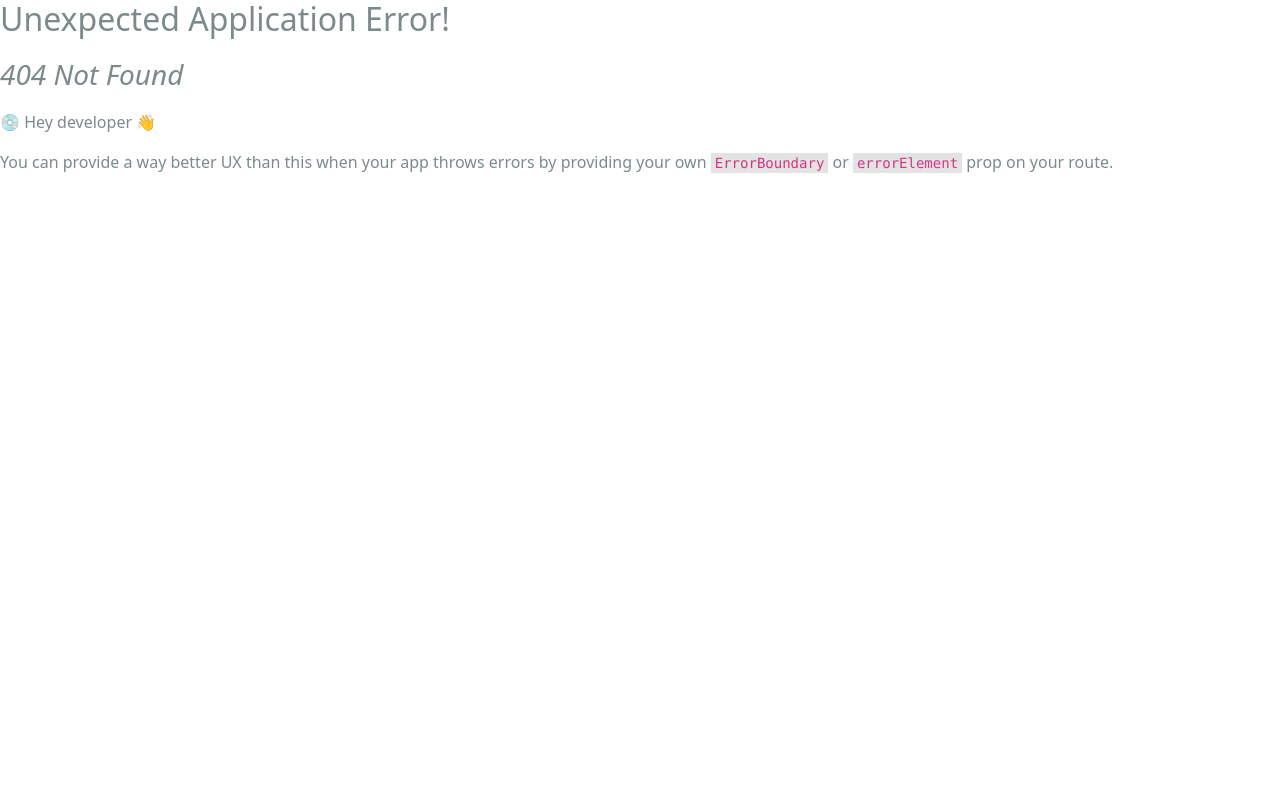
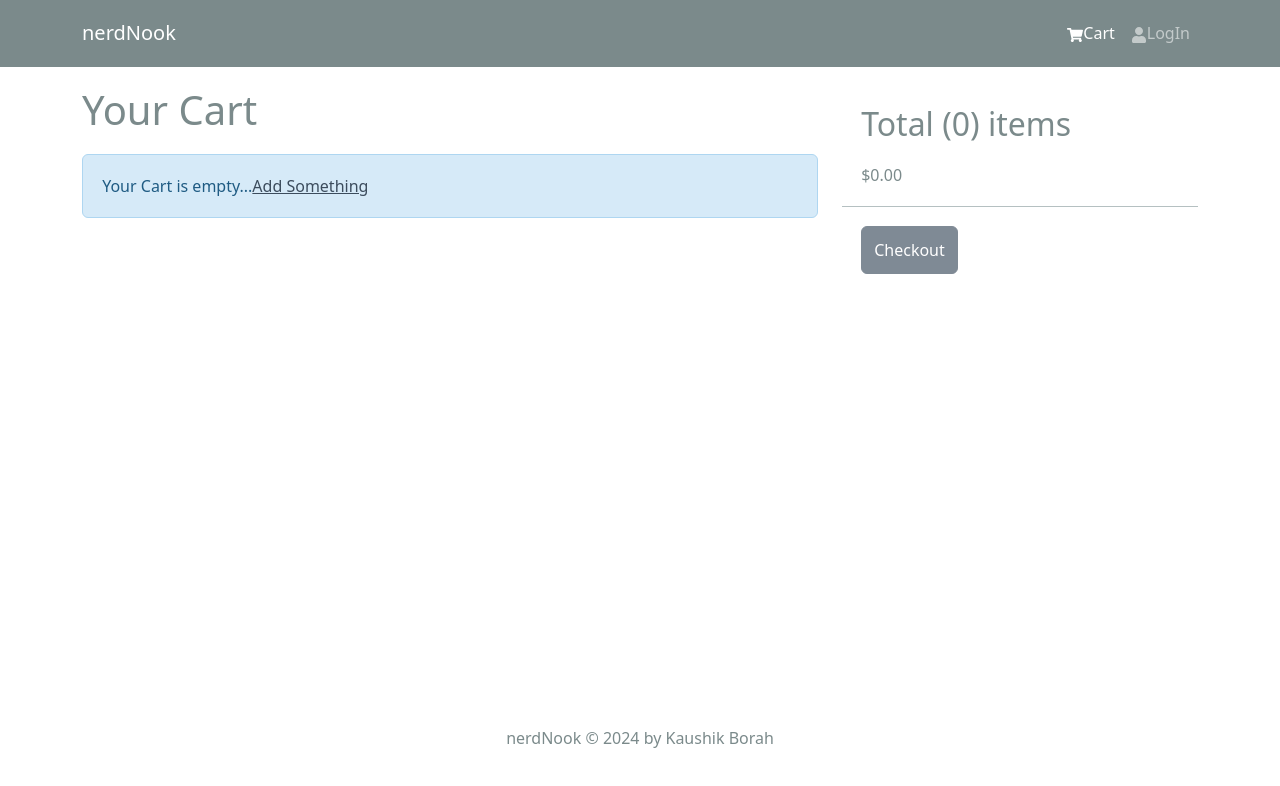
Before and after one commit to dngeonMaster1706/e-commerce-mern, a React (Create React App) app in the folder frontend/: page /cart in a window 1280 px wide. Before the commit this address had no page. Shown: the top 786 px of the page. Built offline with nearby package versions, Linux system fonts and the light colour scheme.

Commit message:
Cart Functionality Added

```diff
--- a/frontend/src/components/Header.jsx
+++ b/frontend/src/components/Header.jsx
@@ -1,8 +1,13 @@
-import {Navbar,Nav,Container} from 'react-bootstrap';
+import {Badge,Navbar,Nav,Container} from 'react-bootstrap';
 import {LinkContainer} from 'react-router-bootstrap'
 import { FaShoppingCart,FaUser } from "react-icons/fa";
+import {useSelector} from 'react-redux'
+
+
 
 const Header = () => {
+  const { cartItems }=useSelector((state)=>state.cart);
+  console.log(cartItems);
   return (
     <header>
       <Navbar bg='dark' variant='dark' expand="lg" collapseOnSelect>
@@ -21,7 +26,15 @@
              <Navbar.Collapse id='basic-navbar-nav'>
                 <Nav className='ms-auto'>
                     <LinkContainer to='/cart'>
-                    <Nav.Link><FaShoppingCart/>Cart</Nav.Link>
+                    <Nav.Link><FaShoppingCart/>Cart
+                    {
+                      cartItems.length > 0 && (
+                        <Badge pill bg='succes'style={{marginLeft:'5px'}}>
+                            {cartItems.reduce((a,c)=>a+c.qty,0)}
+                        </Badge>
+                      )
+                    }
+                    </Nav.Link>
                     </LinkContainer>
                     <LinkContainer to='/login'>
                     <Nav.Link><FaUser/>LogIn</Nav.Link>
--- a/frontend/src/index.js
+++ b/frontend/src/index.js
@@ -14,12 +14,15 @@
 import App from './App';
 import HomeScreen from './screens/HomeScreen';
 import ProductScreen from './screens/ProductScreen';
+import CartScreen from './screens/CartScreen';
 
 const router=createBrowserRouter(
   createRoutesFromElements(
     <Route path='/' element={<App/>}>
       <Route index={true} path='/' element={<HomeScreen/>} />
       <Route  path='/product/:id' element={<ProductScreen/>} />
+      <Route  path='/cart' element={<CartScreen/>} />
+
     </Route>
   )
 )
--- /dev/null
+++ b/frontend/src/screens/CartScreen.jsx
@@ -0,0 +1,91 @@
+import { Link, useNavigate } from 'react-router-dom';
+import { useDispatch, useSelector } from 'react-redux';
+import { Row, Col, ListGroup, Image, Form, Button } from 'react-bootstrap';
+import { FaTrash } from 'react-icons/fa';
+import Message from '../components/Message';
+import { addToCart , removeFromCart } from '../slices/cartSlice.js';
+
+const CartScreen = () => {
+  const navigate = useNavigate();
+  const dispatch = useDispatch();
+
+  const cart = useSelector((state) => state.cart);
+  const { cartItems } = cart;
+
+  const addToCartHandler = (product, qty) => {
+    dispatch(addToCart({ ...product, qty }));
+  };
+
+  const removeToCartHandler = (id) => {
+    dispatch(removeFromCart(id));
+  };
+
+  const checkOutHandler=()=>{
+    navigate('/login?redirect=/shipping');
+  }
+
+  return (
+    <Row>
+      <Col md={8}>
+        <h1 style={{ marginBottom: '20px' }}>Your Cart</h1>
+        {cartItems.length === 0 ? (
+          <Message>
+            Your Cart is empty...<Link to='/'>Add Something</Link>
+          </Message>
+        ) : (
+          <ListGroup variant='flush'>
+            {cartItems.map((item) => (
+              <ListGroup.Item key={item._id}>
+                <Row>
+                  <Col md={2}>
+                    <Image src={item.image} alt={item.name} fluid rounded />
+                  </Col>
+                  <Col md={3}>
+                    <Link to={`/product/${item._id}`}>{item.name}</Link>
+                  </Col>
+                  <Col md={2}>{item.price}</Col>
+                  <Col md={2}>
+                    <Form.Control
+                      as='select'
+                      value={item.qty}
+                      onChange={(e) => addToCartHandler(item, Number(e.target.value))}
+                    >
+                      {[...Array(item.countInStock).keys()].map((x) => (
+                        <option key={x + 1} value={x + 1}>
+                          {x + 1}
+                        </option>
+                      ))}
+                    </Form.Control>
+                  </Col>
+                  <Col>
+                    <Button type='button' variant='light' onClick={()=>removeToCartHandler(item._id)}>
+                      <FaTrash />
+                    </Button>
+                  </Col>
+                </Row>
+              </ListGroup.Item>
+            ))}
+          </ListGroup>
+        )}
+      </Col>
+      <Col md={4}>
+        <ListGroup variant='flush'>
+          <ListGroup.Item>
+            <h2>
+              Total ({cartItems.reduce((acc, item) => acc + item.qty, 0)}) items
+            </h2>
+            ${cartItems.reduce((acc, item) => acc + item.qty * item.price, 0).toFixed(2)}
+          </ListGroup.Item>
+          <ListGroup.Item>
+            <Button type='button' className='btn-block' disabled={cartItems.length === 0}
+            onClick={checkOutHandler}>
+              Checkout
+            </Button>
+          </ListGroup.Item>
+        </ListGroup>
+      </Col>
+    </Row>
+  );
+};
+
+export default CartScreen;
--- a/frontend/src/screens/ProductScreen.jsx
+++ b/frontend/src/screens/ProductScreen.jsx
@@ -1,19 +1,31 @@
-import { useParams } from "react-router-dom"
+import { useState } from "react";
+import { useParams,useNavigate } from "react-router-dom"
 import { Link } from "react-router-dom";
-import {Row,Col,Image,ListGroup,Card,Button, ListGroupItem} from 'react-bootstrap'
+import {Form,Row,Col,Image,ListGroup,Card,Button, ListGroupItem} from 'react-bootstrap'
+import { useDispatch } from "react-redux";
 import Rating from "../components/Rating";
 import { useGetProductDetailsQuery } from "../slices/productsApiSlice";
 import Loader from "../components/Loader";
 import Message from "../components/Message";
+import { addToCart } from "../slices/cartSlice";
 
 
 const ProductScreen = () => {
 
     const { id:productId}=useParams();
 
+    const dispatch=useDispatch();
+    const navigate=useNavigate();
+    const [qty,setQty]=useState(1);
+
+
+
     const { data: product, isLoading, error } = useGetProductDetailsQuery(productId);
 
-
+    const addToCartHandler=()=> {
+      dispatch(addToCart({...product,qty}));
+      navigate('/cart')
+    }
 
   return (
     <>
@@ -66,8 +78,30 @@
                     </Col>
                   </Row>
                 </ListGroupItem>
+                  {product.countInStock>0 &&(
+                    <ListGroup.Item>
+                      <Row>
+                       <Col>Qty</Col>
+                       <Col>
+                        <Form.Control
+                        as='select'
+                        value={qty}
+                        onChange={(e)=>setQty(Number(e.target.value))}>
+                          {[...Array(product.countInStock).keys()].map((x)=>(
+                            <option key={x+1} value={x+1}>
+                              {x+1}
+                            </option>
+                          ))}
+                        </Form.Control>
+                       </Col>
+                      </Row>
+                    </ListGroup.Item>
+                  )}
+
                 <ListGroupItem>
-                   <Button className="btn-block"type="button" disabled={product.countInStock===0}>
+                   <Button className="btn-block"type="button" disabled={product.countInStock===0}
+                   onClick={addToCartHandler}
+                   >
                       Add to Cart
                    </Button>
                 </ListGroupItem>
--- /dev/null
+++ b/frontend/src/slices/cartSlice.js
@@ -0,0 +1,32 @@
+import {createSlice} from '@reduxjs/toolkit'
+
+import {updateCart} from '../utils/cartUtils'
+
+
+const initialState=localStorage.getItem("cart")? JSON.parse(localStorage.getItem("cart")):{cartItems:[]}
+const cartSlice=createSlice({
+    name:"cart",
+    initialState,
+    reducers:{
+        addToCart:(state,action)=>{
+            const item=action.payload;
+
+            const existItem=state.cartItems.find((x)=>x._id===item._id);
+
+            if(existItem){
+                state.cartItems=state.cartItems.map((x)=>x._id===existItem._id ?item : x)
+            }else{
+                state.cartItems=[...state.cartItems,item]
+            }
+           return updateCart(state)
+        },
+        removeFromCart:(state,action)=>{
+            state.cartItems=state.cartItems.filter((x)=>x._id !==action.payload);
+
+            return updateCart(state)
+        }
+    }
+})
+export const {addToCart,removeFromCart}=cartSlice.actions
+
+export default cartSlice.reducer
--- a/frontend/src/store.js
+++ b/frontend/src/store.js
@@ -1,9 +1,11 @@
 import { configureStore } from "@reduxjs/toolkit";
 import { apiSlice } from "./slices/apiSlice";
+import cartSliceReducer from "./slices/cartSlice";
 
 const store = configureStore({
     reducer:{
         [apiSlice.reducerPath]:apiSlice.reducer,
+        cart:cartSliceReducer
     },
     middleware:(getDefaultMiddleware)=>getDefaultMiddleware().concat(apiSlice.middleware),
     devTools:true
--- /dev/null
+++ b/frontend/src/utils/cartUtils.js
@@ -0,0 +1,27 @@
+
+export const addDecimals=(num)=>{
+    return (Math.round(num*100)/100).toFixed(2);
+}
+
+export const updateCart=(state)=>{
+    //Items price
+    state.itemsPrice=addDecimals(state.cartItems.reduce((acc,item)=>acc+item.price *item.qty,0));
+
+
+    //Shiiping Price if order is over 100 then free else 10 per shipping
+    state.shippingPrice=addDecimals(state.itemsPrice > 100 ? 0 :10)
+
+    //tax Price
+
+    state.taxPrice=addDecimals(Number((0.18*state.itemsPrice).toFixed(2)))
+    //total Price
+
+    state.totalPrice=(
+        Number(state.itemsPrice)+
+        Number(state.shippingPrice)+
+        Number(state.taxPrice)
+    ).toFixed(2);
+
+    localStorage.setItem('cart',JSON.stringify(state));
+    return state;
+}
```
